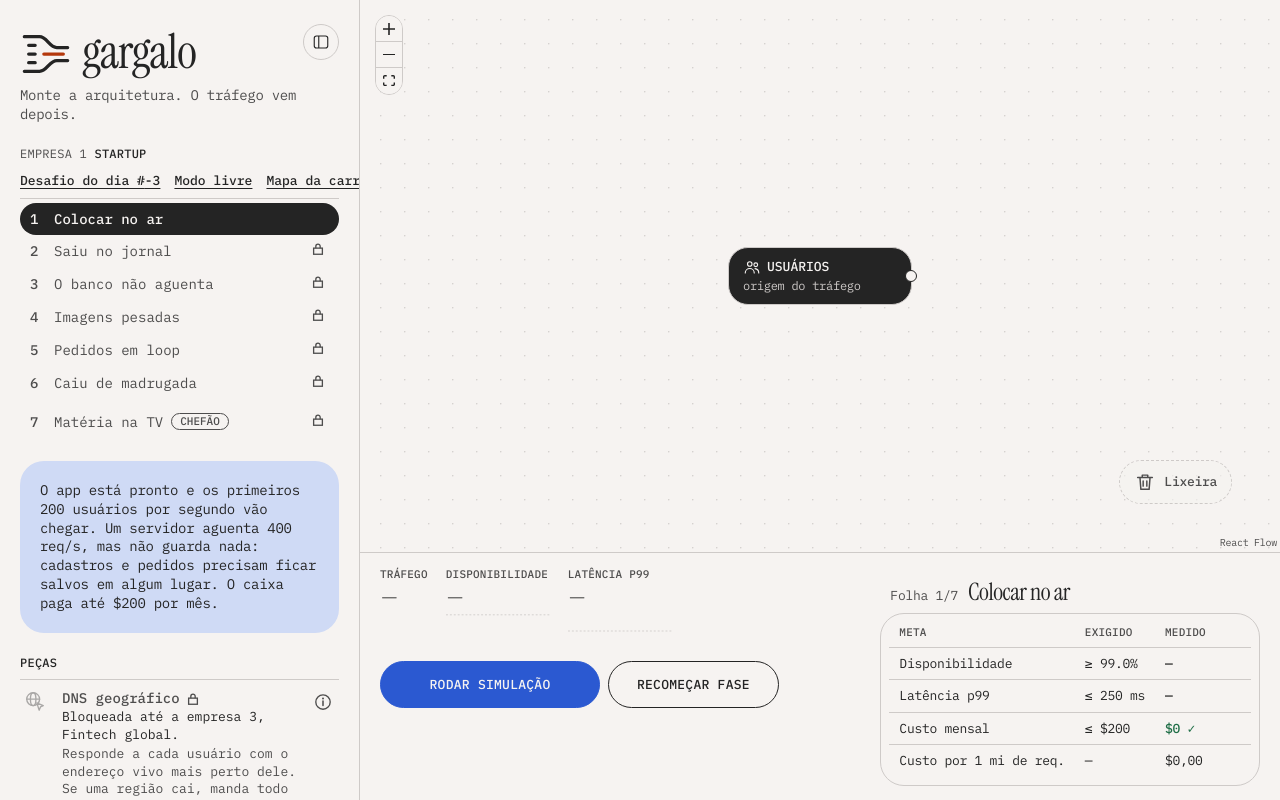
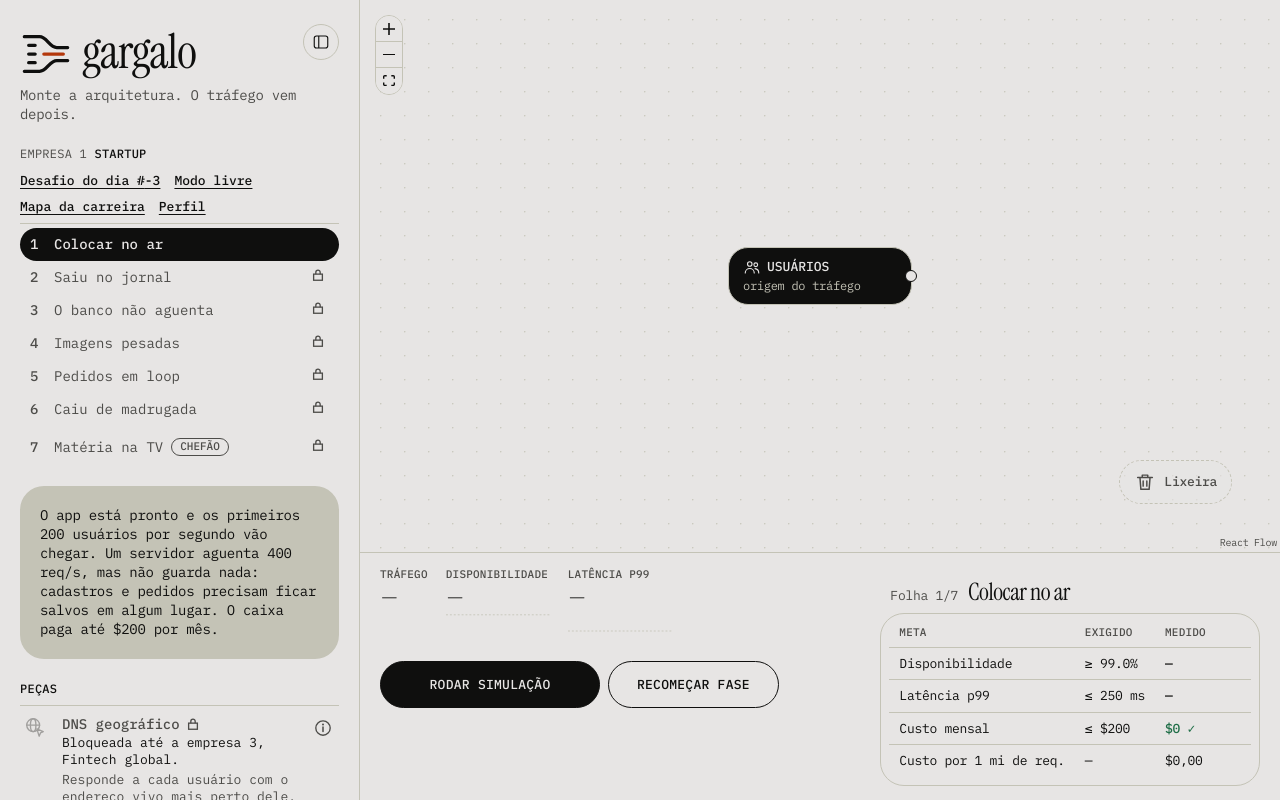
Before and after one commit to Fluenshift/gargalo, a React (Vite) app: page / in a window 1280 px wide. Built offline with nearby package versions, Linux system fonts and the light colour scheme.

Commit message:
feat: paleta de galeria (osso, massa e tinta), sala preta no escuro e links do painel que quebram linha

```diff
--- a/index.html
+++ b/index.html
@@ -9,7 +9,7 @@
     <link rel="canonical" href="https://gargalo-one.vercel.app/" />
     <link rel="manifest" href="/manifest.webmanifest" />
     <link rel="apple-touch-icon" href="/icon-192.png" />
-    <meta name="theme-color" content="#f6f3f1" />
+    <meta name="theme-color" content="#e7e5e4" />
     <script src="/theme.js"></script>
     <meta property="og:type" content="website" />
     <meta property="og:site_name" content="gargalo" />
--- a/public/theme.js
+++ b/public/theme.js
@@ -10,5 +10,5 @@
   var dark = theme === 'dark' || (theme !== 'light' && window.matchMedia('(prefers-color-scheme: dark)').matches)
   if (theme === 'light' || theme === 'dark') document.documentElement.setAttribute('data-theme', theme)
   var meta = document.querySelector('meta[name="theme-color"]')
-  if (meta) meta.setAttribute('content', dark ? '#102d57' : '#f6f3f1')
+  if (meta) meta.setAttribute('content', dark ? '#0f0f0e' : '#e7e5e4')
 })()
--- a/src/App.css
+++ b/src/App.css
@@ -1,11 +1,11 @@
 /*
-  Visual idea: an editorial tech journal on warm parchment (see DESIGN.md).
+  Visual idea: a gallery wall label on warm putty paper (see DESIGN.md).
   Serif headings at weight 400 announce; mono instructs everywhere else.
-  Hairline ash borders, pill controls, no shadows. Lake Blue marks the one
-  primary action. Colour otherwise means load state only: ok, warm, hot.
+  Hairline putty borders, pill controls, no shadows. A black ink pill marks the
+  one primary action. Colour means load state only: ok, warm, hot.
 
   Every colour, type size, space, radius, shadow and layer lives in this block
-  as a token. The dark theme (a blueprint: white ink on deep blue paper) only
+  as a token. The dark theme (a black room: chalk ink on near-black paper) only
   redefines the palette, further down. src/contrast.test.ts checks AA on both.
 */
 
@@ -115,20 +115,20 @@
 [data-theme='light'] {
   color-scheme: light;
 
-  --paper: #f6f3f1; /* Parchment: canvas and every panel */
-  --sunk: #ece8e5; /* hover and pressed rows */
-  --wash: #cfdaf5; /* Periwinkle Mist: the one elevated card, the level brief */
-  --ink: #242424; /* Off-Black: text, dark surfaces */
-  --ink-soft: #4e4d4d; /* Graphite: secondary text */
-  --line: #cecac8; /* Ash: every border and divider */
-  --grid: #cecac8; /* dots on the canvas */
-  --track: #cecac8; /* the empty part of a load bar */
-  --accent: #2b59d1; /* Lake Blue: the single primary action per screen */
-  --accent-hover: #2149b3;
-  --focus: #2b59d1;
-  --on-accent: #f6f3f1; /* text on the primary action */
-  --on-ink: #f6f3f1; /* text on inverted (ink) surfaces */
-  --on-ink-soft: #cecac8; /* secondary text on inverted surfaces */
+  --paper: #e7e5e4; /* Bone: canvas and every panel */
+  --sunk: #dfdcd5; /* Vellum: hover and pressed rows */
+  --wash: #c4c3b6; /* Putty: the one elevated card, the level brief */
+  --ink: #0f0f0e; /* Ink: text, dark surfaces, the primary action */
+  --ink-soft: #4d4c49; /* Graphite: secondary text */
+  --line: #c4c3b6; /* Putty: every border and divider */
+  --grid: #c4c3b6; /* dots on the canvas */
+  --track: #c4c3b6; /* the empty part of a load bar */
+  --accent: #0f0f0e; /* Ink pill: the single primary action per screen */
+  --accent-hover: #3a3936;
+  --focus: #0f0f0e;
+  --on-accent: #e7e5e4; /* text on the primary action */
+  --on-ink: #e7e5e4; /* text on inverted (ink) surfaces */
+  --on-ink-soft: #c4c3b6; /* secondary text on inverted surfaces */
 
   /* Load state. Pastel washes fill pieces; the darker inks carry text and bars (AA on parchment). */
   --ok: #1f6e47;
@@ -139,19 +139,19 @@
   --hot-wash: #ff9473;
 
   /* Translucent layers */
-  --backdrop: rgb(36 36 36 / 0.4); /* behind the modal */
-  --veil: rgb(246 243 241 / 0.6); /* the idle trash, see-through */
+  --backdrop: rgb(15 15 14 / 0.45); /* behind the modal */
+  --veil: rgb(231 229 228 / 0.6); /* the idle trash, see-through */
   --hatch: rgb(255 148 115 / 0.35); /* stripes over a region that is down */
   /* The career map's blurred wash: decoration only. */
-  --glow-1: rgb(255 148 115 / 0.55);
-  --glow-2: rgb(160 181 235 / 0.55);
-  --glow-3: rgb(167 252 205 / 0.5);
+  --glow-1: rgb(196 195 182 / 0.8);
+  --glow-2: rgb(223 220 213 / 0.8);
+  --glow-3: rgb(89 88 85 / 0.25);
 }
 
 /*
-  Dark: a blueprint ("cópia heliográfica"). Deep blue paper, near-white ink and
-  pale blue lines. Washes turn dark so light ink still reads on a loaded piece;
-  the state inks turn light so they read on the blue. Follows the system unless
+  Dark: the gallery's black room. Near-black paper, chalk ink and warm grey
+  lines. Washes turn dark so light ink still reads on a loaded piece; the state
+  inks turn light so they read on the black. Follows the system unless
   the player picked a theme (data-theme on <html>, set by public/theme.js).
   [data-theme] on any other element scopes a theme to that part (/design).
   The two blocks below must stay identical; the contrast test checks it.
@@ -159,63 +159,63 @@
 @media (prefers-color-scheme: dark) {
   :root:not([data-theme='light']) {
     color-scheme: dark;
-    --paper: #102d57;
-    --sunk: #173a6b;
-    --wash: #1f4a82;
-    --ink: #eef4fb;
-    --ink-soft: #b9cde6;
-    --line: #4a72a8;
-    --grid: #3a6299;
-    --track: #0a1f3d;
-    --accent: #9cc8ff;
-    --accent-hover: #c2ddff;
-    --focus: #9cc8ff;
-    --on-accent: #102d57;
-    --on-ink: #102d57;
-    --on-ink-soft: #34557f;
+    --paper: #0f0f0e;
+    --sunk: #1c1b1a;
+    --wash: #2a2927;
+    --ink: #ebebeb;
+    --ink-soft: #aeaca5;
+    --line: #3d3c39;
+    --grid: #34332f;
+    --track: #2a2927;
+    --accent: #e7e5e4;
+    --accent-hover: #ffffff;
+    --focus: #e7e5e4;
+    --on-accent: #0f0f0e;
+    --on-ink: #0f0f0e;
+    --on-ink-soft: #595855;
     --ok: #86e6b0;
     --ok-wash: #1c5a4a;
     --warm: #f3cc72;
     --warm-wash: #5c4a17;
     --hot: #ffa285;
     --hot-wash: #7a2c22;
-    --backdrop: rgb(4 14 30 / 0.6);
-    --veil: rgb(16 45 87 / 0.6);
+    --backdrop: rgb(0 0 0 / 0.6);
+    --veil: rgb(15 15 14 / 0.6);
     --hatch: rgb(255 162 133 / 0.3);
-    --glow-1: rgb(255 162 133 / 0.22);
-    --glow-2: rgb(156 200 255 / 0.3);
-    --glow-3: rgb(134 230 176 / 0.2);
+    --glow-1: rgb(196 195 182 / 0.14);
+    --glow-2: rgb(235 235 235 / 0.08);
+    --glow-3: rgb(89 88 85 / 0.25);
   }
 }
 
 [data-theme='dark'] {
   color-scheme: dark;
-  --paper: #102d57;
-  --sunk: #173a6b;
-  --wash: #1f4a82;
-  --ink: #eef4fb;
-  --ink-soft: #b9cde6;
-  --line: #4a72a8;
-  --grid: #3a6299;
-  --track: #0a1f3d;
-  --accent: #9cc8ff;
-  --accent-hover: #c2ddff;
-  --focus: #9cc8ff;
-  --on-accent: #102d57;
-  --on-ink: #102d57;
-  --on-ink-soft: #34557f;
+  --paper: #0f0f0e;
+  --sunk: #1c1b1a;
+  --wash: #2a2927;
+  --ink: #ebebeb;
+  --ink-soft: #aeaca5;
+  --line: #3d3c39;
+  --grid: #34332f;
+  --track: #2a2927;
+  --accent: #e7e5e4;
+  --accent-hover: #ffffff;
+  --focus: #e7e5e4;
+  --on-accent: #0f0f0e;
+  --on-ink: #0f0f0e;
+  --on-ink-soft: #595855;
   --ok: #86e6b0;
   --ok-wash: #1c5a4a;
   --warm: #f3cc72;
   --warm-wash: #5c4a17;
   --hot: #ffa285;
   --hot-wash: #7a2c22;
-  --backdrop: rgb(4 14 30 / 0.6);
-  --veil: rgb(16 45 87 / 0.6);
+  --backdrop: rgb(0 0 0 / 0.6);
+  --veil: rgb(15 15 14 / 0.6);
   --hatch: rgb(255 162 133 / 0.3);
-  --glow-1: rgb(255 162 133 / 0.22);
-  --glow-2: rgb(156 200 255 / 0.3);
-  --glow-3: rgb(134 230 176 / 0.2);
+  --glow-1: rgb(196 195 182 / 0.14);
+  --glow-2: rgb(235 235 235 / 0.08);
+  --glow-3: rgb(89 88 85 / 0.25);
 }
 
 * {
@@ -2051,7 +2051,9 @@ ul {
 
 .levels__links {
   display: flex;
-  gap: var(--space-14);
+  flex-wrap: wrap;
+  column-gap: var(--space-14);
+  row-gap: var(--space-4);
 }
 
 .stars-line {
--- a/src/DesignPage.tsx
+++ b/src/DesignPage.tsx
@@ -7,7 +7,7 @@ import { ThemeToggle } from './ThemeToggle'
 
 /**
  * Internal reference at /design (or ?design): every token and component, side by
- * side in the light sheet and the dark blueprint. Not linked from the game.
+ * side in the light putty sheet and the dark black room. Not linked from the game.
  */
 
 const COLORS: { name: string; use: string }[] = [
@@ -66,7 +66,7 @@ const ALL = [...COLORS.map((c) => c.name), ...TEXT, ...TITLES, ...SPACES, ...RAD
 function Sheet({ theme }: { theme: 'light' | 'dark' }) {
   const [ref, v] = useTokens(ALL)
   const [segment, setSegment] = useState('2')
-  const label = theme === 'light' ? 'Claro: folha técnica' : 'Escuro: cópia heliográfica'
+  const label = theme === 'light' ? 'Claro: papel massa' : 'Escuro: sala preta'
   return (
     <div ref={ref} className="theme-scope ds-sheet" data-theme={theme}>
       <h2 className="ds-sheet__title">{label}</h2>
--- a/src/theme.ts
+++ b/src/theme.ts
@@ -8,7 +8,7 @@ export type ThemeChoice = 'light' | 'dark' | 'system'
 export const THEME_KEY = 'gargalo:theme'
 
 /** Browser-chrome colour per theme: the paper token of each. Keep in step with App.css and public/theme.js. */
-export const PAPER = { light: '#f6f3f1', dark: '#102d57' } as const
+export const PAPER = { light: '#e7e5e4', dark: '#0f0f0e' } as const
 
 export function parseTheme(raw: string | null): ThemeChoice {
   return raw === 'light' || raw === 'dark' ? raw : 'system'
```
Also changed, not shown: public/manifest.webmanifest, 2 other files (tests, documents, lock files or other folders).
